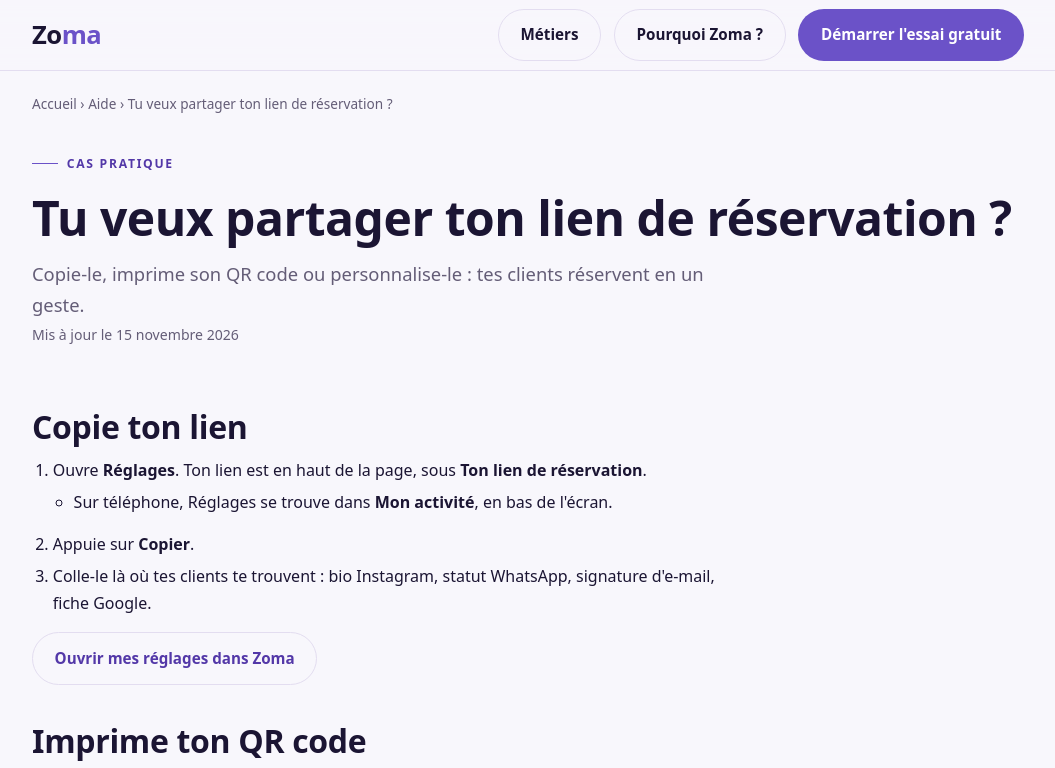
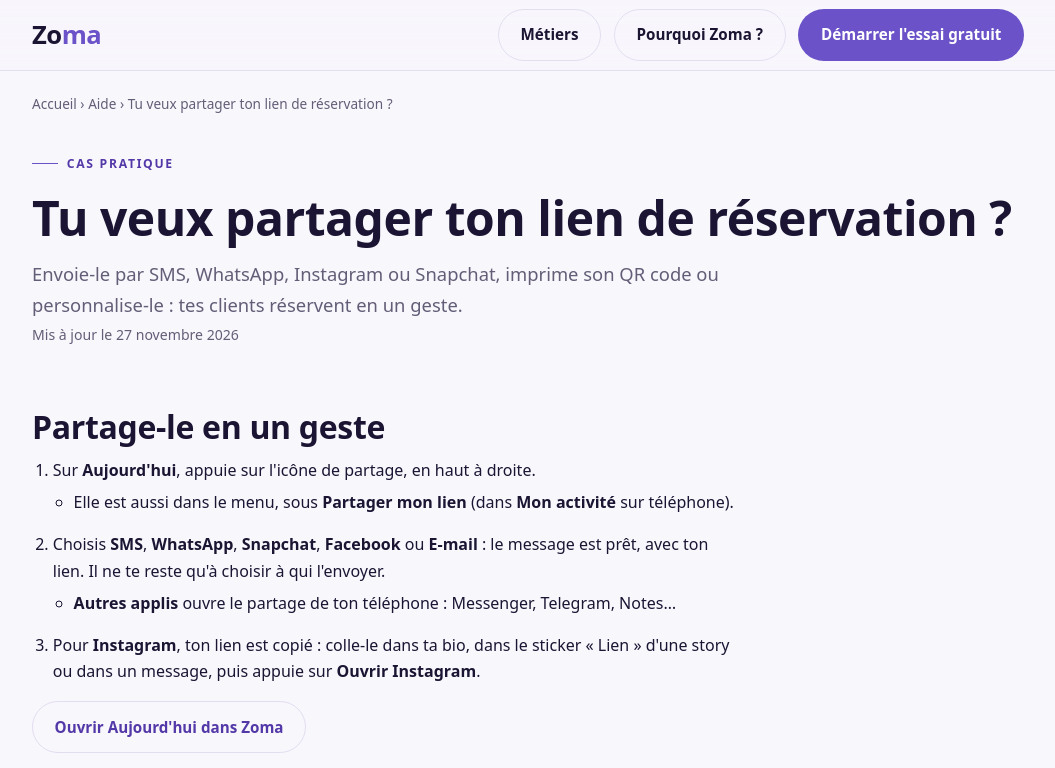
Before and after one commit to V3luxx/zoma-vitrine-site, a plain HTML site: page aide/lien-de-reservation/index.html in a window 1280 px wide. Shown: the top 768 px of the page, without its empty margins (112-1167 px from the left). Drawn offline with Linux system fonts and the light colour scheme; a web font is replaced by a local one.

Commit message:
feat(aide): partager son lien de réservation en un geste — SMS, WhatsApp, Instagram, Snapchat, Facebook, e-mail (app 63f2980)
Co-Authored-By: Claude Opus 5.5 <noreply@anthropic.com>

```diff
--- a/aide/lien-de-reservation/index.html
+++ b/aide/lien-de-reservation/index.html
@@ -5,7 +5,7 @@
 <meta charset="utf-8" />
 <meta name="viewport" content="width=device-width, initial-scale=1" />
 <title>Tu veux partager ton lien de réservation ? | Zoma</title>
-<meta name="description" content="Copie-le, imprime son QR code ou personnalise-le : tes clients réservent en un geste." />
+<meta name="description" content="Envoie-le par SMS, WhatsApp, Instagram ou Snapchat, imprime son QR code ou personnalise-le : tes clients réservent en un geste." />
 <link rel="canonical" href="https://zoma-app.fr/aide/lien-de-reservation/" />
 <meta name="robots" content="index, follow, max-image-preview:large" />
 <meta name="theme-color" content="#6b52c8" />
@@ -17,20 +17,20 @@
 <meta property="og:locale" content="fr_FR" />
 <meta property="og:url" content="https://zoma-app.fr/aide/lien-de-reservation/" />
 <meta property="og:title" content="Tu veux partager ton lien de réservation ?" />
-<meta property="og:description" content="Copie-le, imprime son QR code ou personnalise-le : tes clients réservent en un geste." />
+<meta property="og:description" content="Envoie-le par SMS, WhatsApp, Instagram ou Snapchat, imprime son QR code ou personnalise-le : tes clients réservent en un geste." />
 <meta property="og:image" content="https://zoma-app.fr/og-image.png" />
 <meta property="og:image:width" content="1200" />
 <meta property="og:image:height" content="630" />
 <meta name="twitter:card" content="summary_large_image" />
 <meta name="twitter:title" content="Tu veux partager ton lien de réservation ?" />
-<meta name="twitter:description" content="Copie-le, imprime son QR code ou personnalise-le : tes clients réservent en un geste." />
+<meta name="twitter:description" content="Envoie-le par SMS, WhatsApp, Instagram ou Snapchat, imprime son QR code ou personnalise-le : tes clients réservent en un geste." />
 <meta name="twitter:image" content="https://zoma-app.fr/og-image.png" />
 <link rel="preconnect" href="https://api.fontshare.com" crossorigin>
 <link rel="preconnect" href="https://cdn.fontshare.com" crossorigin>
 <link href="https://api.fontshare.com/v2/css?f[]=satoshi@1&display=swap" rel="stylesheet">
 <link rel="stylesheet" href="/assets/metier.css" />
 <script type="application/ld+json">{"@context":"https://schema.org","@type":"BreadcrumbList","itemListElement":[{"@type":"ListItem","position":1,"name":"Accueil","item":"https://zoma-app.fr/"},{"@type":"ListItem","position":2,"name":"Aide","item":"https://zoma-app.fr/aide/"},{"@type":"ListItem","position":3,"name":"Tu veux partager ton lien de réservation ?","item":"https://zoma-app.fr/aide/lien-de-reservation/"}]}</script>
-<script type="application/ld+json">{"@context":"https://schema.org","@type":"Article","@id":"https://zoma-app.fr/aide/lien-de-reservation/#article","headline":"Tu veux partager ton lien de réservation ?","description":"Copie-le, imprime son QR code ou personnalise-le : tes clients réservent en un geste.","url":"https://zoma-app.fr/aide/lien-de-reservation/","mainEntityOfPage":"https://zoma-app.fr/aide/lien-de-reservation/","inLanguage":"fr-FR","dateModified":"2026-11-15","image":"https://zoma-app.fr/og-image.png","author":{"@type":"Organization","@id":"https://zoma-app.fr/#organization","name":"Zoma","url":"https://zoma-app.fr/"},"publisher":{"@type":"Organization","@id":"https://zoma-app.fr/#organization","name":"Zoma","url":"https://zoma-app.fr/","logo":{"@type":"ImageObject","url":"https://zoma-app.fr/favicon-180.png"}},"isPartOf":{"@type":"WebSite","@id":"https://zoma-app.fr/#website","name":"Zoma","url":"https://zoma-app.fr/"},"about":{"@id":"https://zoma-app.fr/#software"}}</script>
+<script type="application/ld+json">{"@context":"https://schema.org","@type":"Article","@id":"https://zoma-app.fr/aide/lien-de-reservation/#article","headline":"Tu veux partager ton lien de réservation ?","description":"Envoie-le par SMS, WhatsApp, Instagram ou Snapchat, imprime son QR code ou personnalise-le : tes clients réservent en un geste.","url":"https://zoma-app.fr/aide/lien-de-reservation/","mainEntityOfPage":"https://zoma-app.fr/aide/lien-de-reservation/","inLanguage":"fr-FR","dateModified":"2026-11-27","image":"https://zoma-app.fr/og-image.png","author":{"@type":"Organization","@id":"https://zoma-app.fr/#organization","name":"Zoma","url":"https://zoma-app.fr/"},"publisher":{"@type":"Organization","@id":"https://zoma-app.fr/#organization","name":"Zoma","url":"https://zoma-app.fr/","logo":{"@type":"ImageObject","url":"https://zoma-app.fr/favicon-180.png"}},"isPartOf":{"@type":"WebSite","@id":"https://zoma-app.fr/#website","name":"Zoma","url":"https://zoma-app.fr/"},"about":{"@id":"https://zoma-app.fr/#software"}}</script>
 <!-- Mesure d'audience : Umami auto-hébergé, sans cookie (politique de confidentialité, section 8) -->
 <script defer src="https://stats.zoma-app.fr/script.js" data-website-id="9875285e-931c-46c5-8def-bf9cf2c08b75" data-domains="zoma-app.fr"></script>
 </head>
@@ -50,11 +50,19 @@
   <section class="hero">
     <span class="eyebrow">Cas pratique</span>
     <h1>Tu veux partager ton lien de réservation ?</h1>
-    <p class="lead">Copie-le, imprime son QR code ou personnalise-le : tes clients réservent en un geste.</p>
-    <p class="meta-line">Mis à jour le <time datetime="2026-11-15">15 novembre 2026</time></p>
+    <p class="lead">Envoie-le par SMS, WhatsApp, Instagram ou Snapchat, imprime son QR code ou personnalise-le : tes clients réservent en un geste.</p>
+    <p class="meta-line">Mis à jour le <time datetime="2026-11-27">27 novembre 2026</time></p>
   </section>
 
   <article class="article">
+    <h2>Partage-le en un geste</h2>
+    <ol>
+      <li>Sur <b>Aujourd&#39;hui</b>, appuie sur l&#39;icône de partage, en haut à droite.<ul><li>Elle est aussi dans le menu, sous <b>Partager mon lien</b> (dans <b>Mon activité</b> sur téléphone).</li></ul></li>
+      <li>Choisis <b>SMS</b>, <b>WhatsApp</b>, <b>Snapchat</b>, <b>Facebook</b> ou <b>E-mail</b> : le message est prêt, avec ton lien. Il ne te reste qu&#39;à choisir à qui l&#39;envoyer.<ul><li><b>Autres applis</b> ouvre le partage de ton téléphone : Messenger, Telegram, Notes…</li></ul></li>
+      <li>Pour <b>Instagram</b>, ton lien est copié : colle-le dans ta bio, dans le sticker « Lien » d&#39;une story ou dans un message, puis appuie sur <b>Ouvrir Instagram</b>.</li>
+    </ol>
+    <p><a class="btn btn-ghost" href="https://app.zoma-app.fr/dashboard">Ouvrir Aujourd&#39;hui dans Zoma</a></p>
+
     <h2>Copie ton lien</h2>
     <ol>
       <li>Ouvre <b>Réglages</b>. Ton lien est en haut de la page, sous <b>Ton lien de réservation</b>.<ul><li>Sur téléphone, Réglages se trouve dans <b>Mon activité</b>, en bas de l&#39;écran.</li></ul></li>
--- a/sitemap.xml
+++ b/sitemap.xml
@@ -27,7 +27,7 @@
   <url><loc>https://zoma-app.fr/a-domicile/estheticienne/</loc><lastmod>2026-11-19</lastmod><changefreq>monthly</changefreq><priority>0.7</priority></url>
   <url><loc>https://zoma-app.fr/a-domicile/coiffeur/</loc><lastmod>2026-11-19</lastmod><changefreq>monthly</changefreq><priority>0.7</priority></url>
 <!-- aide:debut -->
-  <url><loc>https://zoma-app.fr/aide/</loc><lastmod>2026-11-22</lastmod><changefreq>monthly</changefreq><priority>0.6</priority></url>
+  <url><loc>https://zoma-app.fr/aide/</loc><lastmod>2026-11-27</lastmod><changefreq>monthly</changefreq><priority>0.6</priority></url>
   <url><loc>https://zoma-app.fr/aide/vacances/</loc><lastmod>2026-11-15</lastmod><changefreq>monthly</changefreq><priority>0.6</priority></url>
   <url><loc>https://zoma-app.fr/aide/horaires/</loc><lastmod>2026-11-15</lastmod><changefreq>monthly</changefreq><priority>0.6</priority></url>
   <url><loc>https://zoma-app.fr/aide/deplacer-un-rdv/</loc><lastmod>2026-11-15</lastmod><changefreq>monthly</changefreq><priority>0.6</priority></url>
@@ -37,7 +37,7 @@
   <url><loc>https://zoma-app.fr/aide/acompte/</loc><lastmod>2026-11-19</lastmod><changefreq>monthly</changefreq><priority>0.6</priority></url>
   <url><loc>https://zoma-app.fr/aide/liste-d-attente/</loc><lastmod>2026-11-22</lastmod><changefreq>monthly</changefreq><priority>0.6</priority></url>
   <url><loc>https://zoma-app.fr/aide/nouvelle-prestation/</loc><lastmod>2026-11-15</lastmod><changefreq>monthly</changefreq><priority>0.6</priority></url>
-  <url><loc>https://zoma-app.fr/aide/lien-de-reservation/</loc><lastmod>2026-11-15</lastmod><changefreq>monthly</changefreq><priority>0.6</priority></url>
+  <url><loc>https://zoma-app.fr/aide/lien-de-reservation/</loc><lastmod>2026-11-27</lastmod><changefreq>monthly</changefreq><priority>0.6</priority></url>
   <url><loc>https://zoma-app.fr/aide/changer-d-outil/</loc><lastmod>2026-11-15</lastmod><changefreq>monthly</changefreq><priority>0.6</priority></url>
   <url><loc>https://zoma-app.fr/aide/encaisser-et-facturer/</loc><lastmod>2026-11-15</lastmod><changefreq>monthly</changefreq><priority>0.6</priority></url>
 <!-- aide:fin -->
```
Also changed, not shown: aide/index.html (+1 -1 lines), llms.txt.
